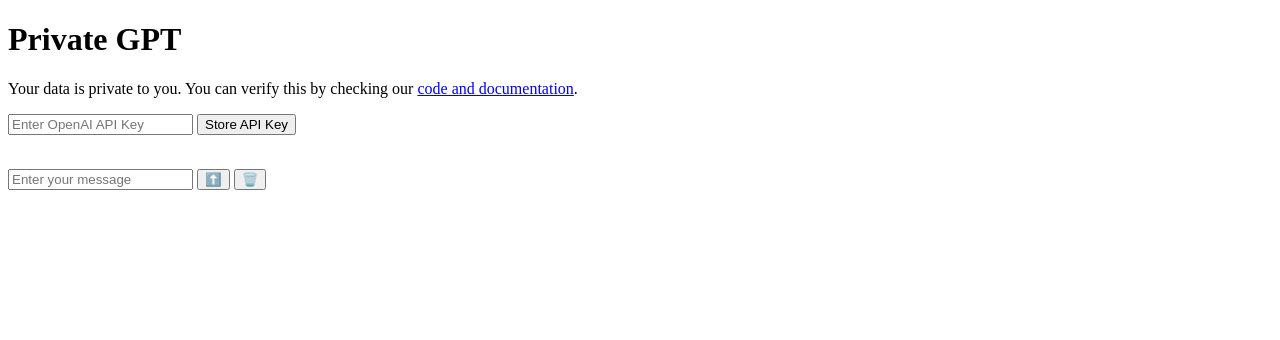
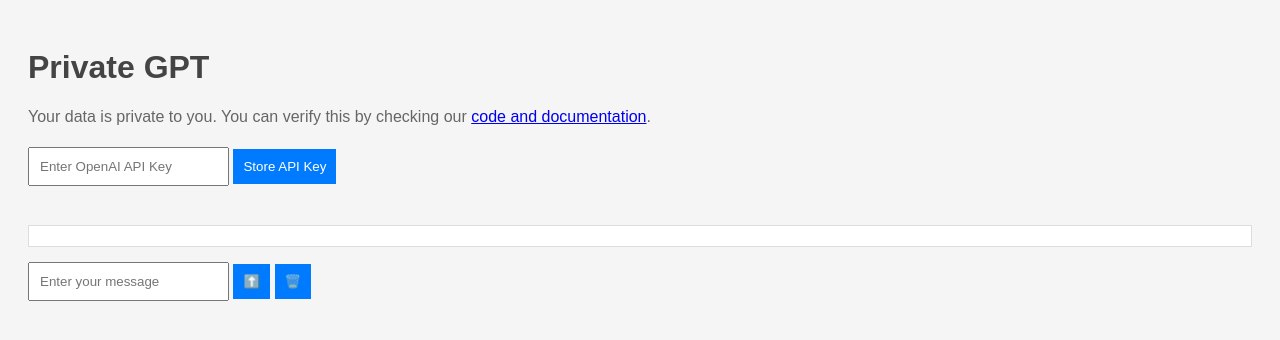
Before and after one commit to scahyono/private-gpt, a website: page index.html in a window 1280 px wide. Drawn offline with Linux system fonts and the light colour scheme.

Commit message:
Add styles

```diff
--- a/index.html
+++ b/index.html
@@ -1,6 +1,7 @@
 <!DOCTYPE html>
 <html>
 <head>
+    <link rel="stylesheet" type="text/css" href="styles.css">
     <title>Private GPT</title>
     <script>
         window.onload = function() {
@@ -42,7 +43,7 @@
                 var cursor = event.target.result;
                 if (cursor) {
                     var listItem = document.createElement('li');
-                    listItem.textContent = 'Sent: ' + cursor.value.sent + ', Received: ' + cursor.value.received;
+                    listItem.textContent = '⬆️: ' + cursor.value.sent + ', ⬇️: ' + cursor.value.received;
                     document.getElementById('message-list').appendChild(listItem);
                     cursor.continue();
                 }
--- /dev/null
+++ b/styles.css
@@ -0,0 +1,38 @@
+body {
+    font-family: Arial, sans-serif;
+    color: #333;
+    background-color: #f5f5f5;
+    padding: 20px;
+}
+
+h1 {
+    color: #444;
+}
+
+p {
+    color: #666;
+}
+
+input, button {
+    padding: 10px;
+    margin: 5px 0;
+}
+
+button {
+    background-color: #007BFF;
+    color: white;
+    border: none;
+    cursor: pointer;
+}
+
+button:hover {
+    background-color: #0056b3;
+}
+
+#message-list {
+    list-style-type: none;
+    background-color: #fff;
+    border: 1px solid #ddd;
+    padding: 10px;
+    margin-bottom: 10px;
+}
```
